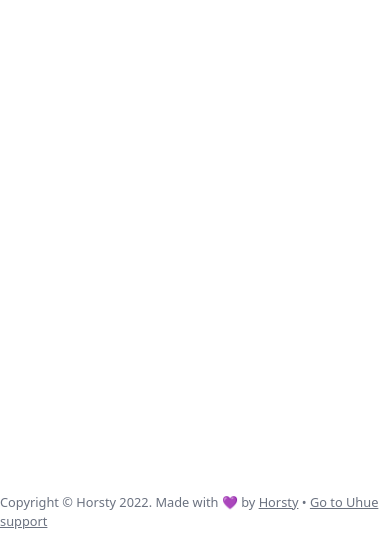
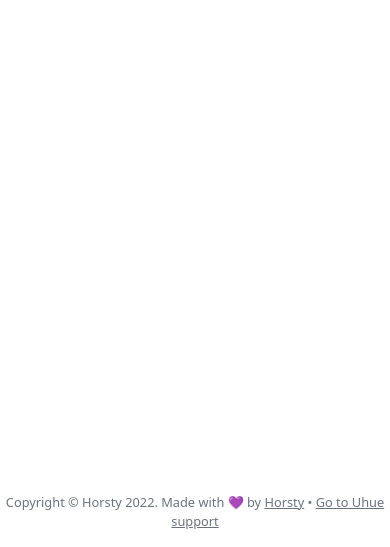
Before and after one commit to Horsty80/uhue-web, an Eleventy site: page src/index.html in a window 390 px wide. Shown: the part 297-844 px from the top of the page. Built offline with nearby package versions, Linux system fonts and the light colour scheme; Eleventy itself is replaced by a stand-in of ours; files that its build step writes are made by us from their sources; no server answers; what node-fetch would draw is missing.

Commit message:
Fix footer to the bottom

```diff
--- a/src/_includes/default.html
+++ b/src/_includes/default.html
@@ -11,7 +11,8 @@
     <link rel="stylesheet" href="/static/css/style.css" />
     <link rel="icon" href="/static/img/favicon.ico" />
   </head>
-  <body>
+  {# Hack for mobile #}
+  <body class="absolute inset-0">
     <section class="h-screen flex flex-col">
       {% include "./partials/navbar.html" %}
       <div class="flex flex-1 flex-col overflow-auto">
--- a/src/_includes/partials/footer.html
+++ b/src/_includes/partials/footer.html
@@ -1,4 +1,4 @@
-<footer class="flex justify-center w-full py-4">
+<footer class="flex justify-center w-full py-4 text-center">
   <small class="text-gray-500"
     >Copyright © {{site.name}} 2022. Made with 💜 by
     <a href="{{site.url}}" target="_blank" class="underline">{{site.author}}</a>
```
